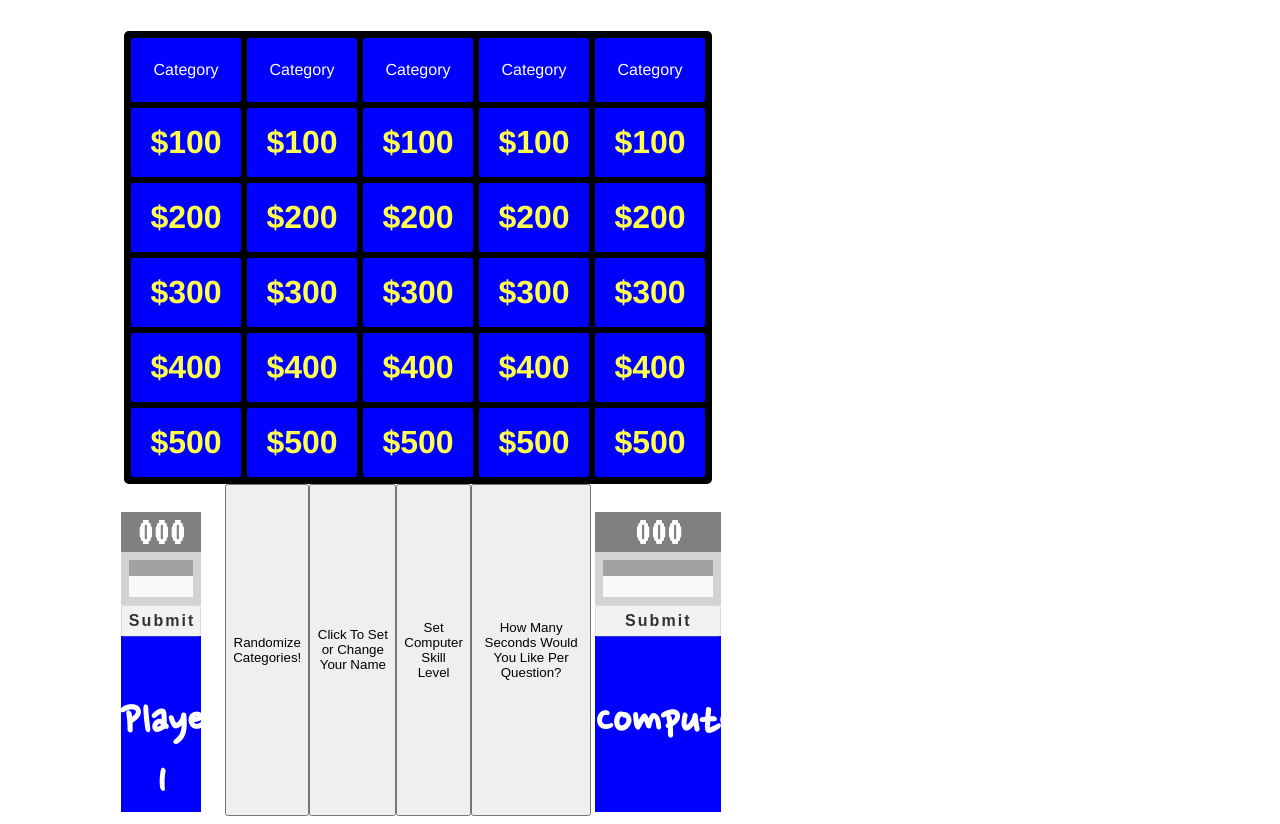
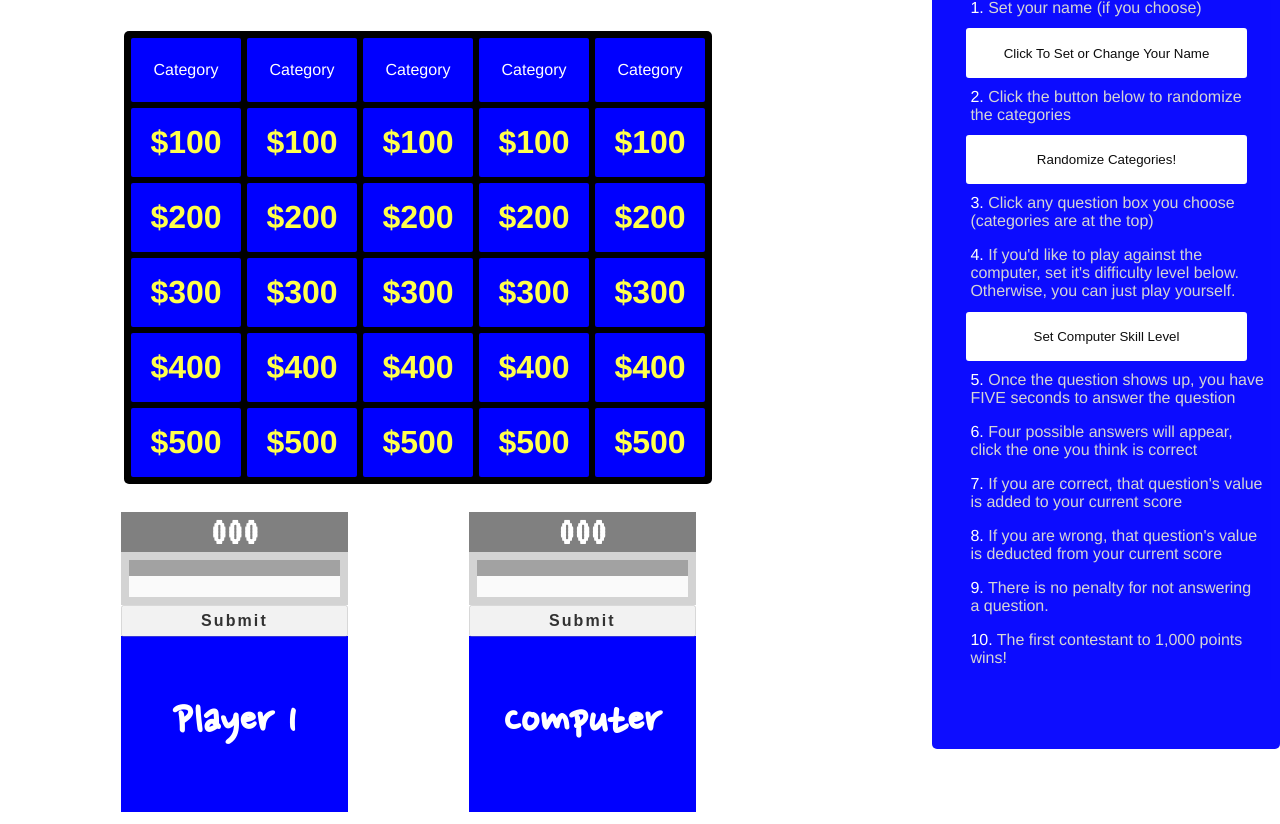
Before and after one commit to hcote/Jeopardy-Game, a Node server app: page / in a window 1280 px wide. Shown: the part 83-907 px from the top of the page. Run offline with Node 20, Linux system fonts and the light colour scheme; some libraries are stand-ins or nearby versions.

Commit message:
wording change index.html, atttaching css and js

```diff
--- a/views/index.ejs
+++ b/views/index.ejs
@@ -3,21 +3,34 @@
       <head>
             <meta charset="utf-8">
             <title>Jeopardy</title>
-            <link rel="stylesheet" href="style.css">
+            <link rel="stylesheet" href="/style/style.css">
             <link href="https://fonts.googleapis.com/css?family=Cormorant+Garamond" rel="stylesheet">
             <link href="https://fonts.googleapis.com/css?family=Nanum+Pen+Script" rel="stylesheet">
             <link href="https://fonts.googleapis.com/css?family=VT323" rel="stylesheet">
-            <script src="jquery.js" charset="utf-8"></script>
-            <script src="jquery-3.3.1.min.js" charset="utf-8"></script>
-            <script src="app.js" charset="utf-8"></script>
+            <script src="/scripts/jquery-3.3.1.min.js" charset="utf-8"></script>
+            <script src="/scripts/app.js" charset="utf-8"></script>
             <script src="http://code.responsivevoice.org/responsivevoice.js"></script>
       </head>
   <body>
         <header>
-
-        </header>
-        <section class="dailydoublehidden"></section>
+         </header>
         <section class="hidden"></section>
+        <div class="sidebar">
+        <p class="instructions"><a href="#">Instructions</a><p>
+        <p>1. Set your name (if you choose) </p>
+        <button id="changeName"type="button" name="button" class="button">Click To Set or Change Your Name</button>
+        <p>2. Click the button below to randomize the categories </p>
+        <button id="randomizeCats" type="button" name="button" class="button">Randomize Categories!</button>
+        <p>3. Click any question box you choose (categories are at the top) </p>
+        <p>4. If you'd like to play against the computer, set it's difficulty level below. Otherwise, you can just play yourself.</p>
+        <button id="difficultyLevel"type="button" name="button" class="button">Set Computer Skill Level</button>
+        <p>5. Once the question shows up, you have FIVE seconds to answer the question </p>
+        <p>6. Four possible answers will appear, click the one you think is correct </p>
+        <p>7. If you are correct, that question's value is added to your current score </p>
+        <p>8. If you are wrong, that question's value is deducted from your current score </p>
+        <p>9. There is no penalty for not answering a question. </p>
+        <p>1<span>0. </span> The first contestant to 1,000 points wins! </p>
+         </div>
         <table>
               <tr id="tableHead">
                     <th class="CategoryOne">Category</th>
@@ -62,8 +75,17 @@
                     <td class="box columnfive1000">$500</td>
               </tr>
         </table>
-
-        <div class="flexbox">
+         <article class="hidden">
+          <div class="flexing">
+            <aside class="multipleChoiceA mc"></aside>
+            <aside class="multipleChoiceB mc"></aside>
+          </div>
+          <div class="flexing">
+            <aside class="multipleChoiceC mc"></aside>
+            <aside class="multipleChoiceD mc"></aside>
+          </div>
+        </article>
+         <div class="flexbox">
               <div class="scoreBox">
                     <div class="playerScore"><h5 id="playerOneScore">000</h5></div>
                     <form id="userOneForm" action="index.html" method="post">
@@ -72,10 +94,6 @@
                     </form>
                     <div class="playerNameDiv"><h4 id="playerOneName">Player 1</h4></div>
               </div>
-              <button id="randomizeCats" type="button" name="button">Randomize Categories!</button> <br>
-              <button id="changeName"type="button" name="button">Click To Set or Change Your Name</button>
-              <button id="difficultyLevel"type="button" name="button">Set Computer Skill Level</button>
-              <button id="timer"type="button" name="button">How Many Seconds Would You Like Per Question?</button>
               <div class="scoreBox">
                     <div class="playerScore"><h5 id="playerTwoScore">000</h5></div>
                     <form id="userTwoForm" action="index.html" method="post">
@@ -85,5 +103,5 @@
                     <div class="playerNameDiv"><h4 id="playerTwoName">Computer</h4></div>
               </div>
         </div>
-  </body>
+   </body>
 </html>
```
